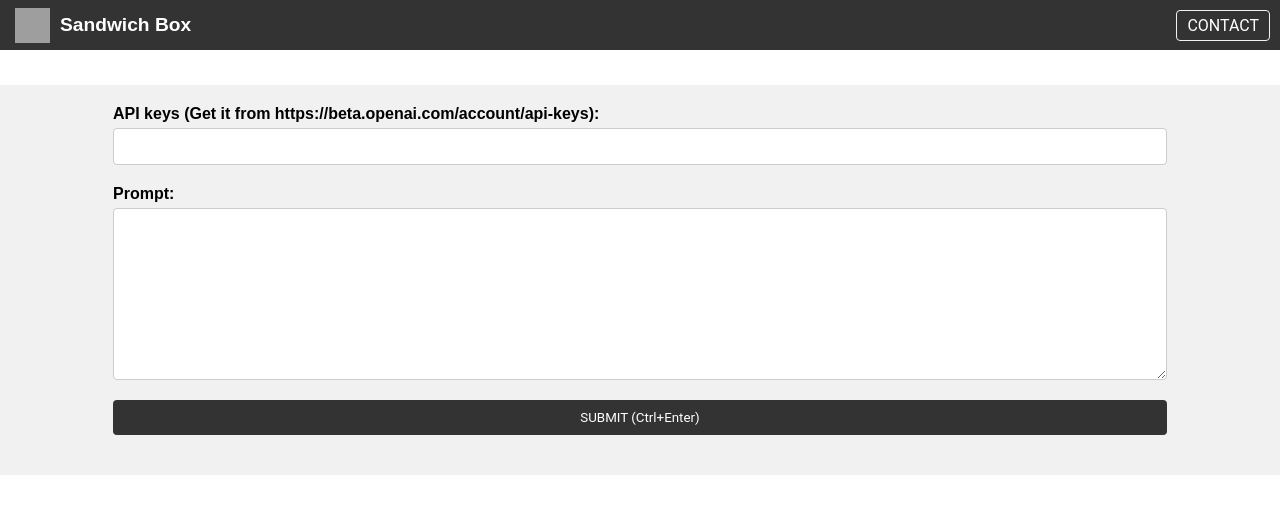
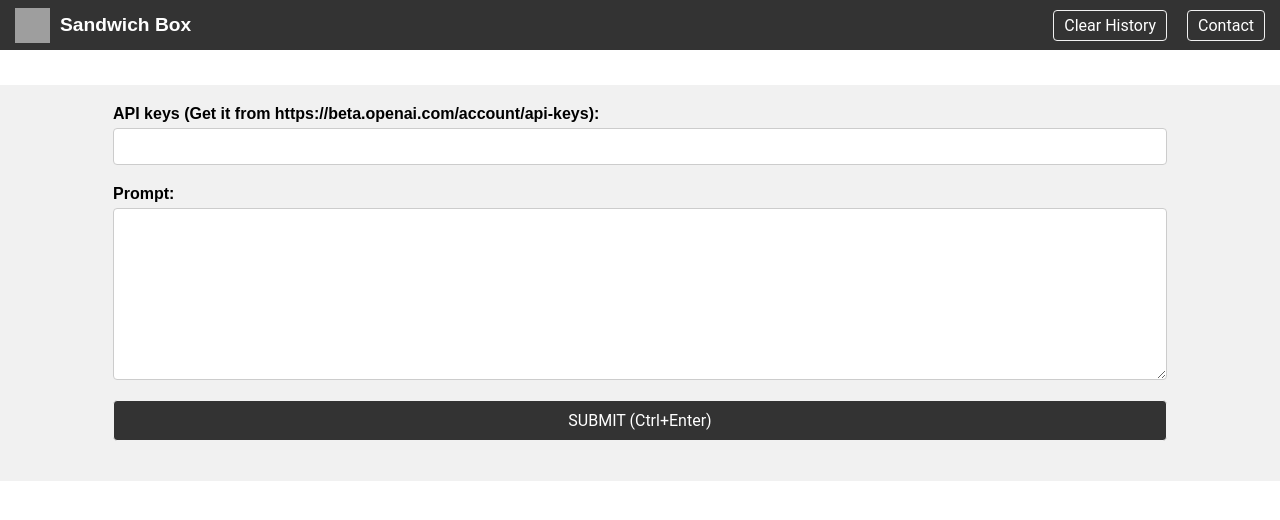
Before and after one commit to jjwwcc/jjwwcc.github.io, a Jekyll site: the page sb/index.html, which Jekyll copies as it is, in a window 1280 px wide. Shown: the top 520 px of the page. Built offline with Jekyll 4.4.1, drawn with Linux system fonts in a browser that asks for light colours; grey boxes are pictures that could not be loaded.

Commit message:
upadate clear history

```diff
--- a/sb/index.html
+++ b/sb/index.html
@@ -34,7 +34,14 @@
             left: 0;
             z-index: 999;
             display: flex;
+            justify-content: space-between;
             align-items: center;
+        }
+
+        #logo {
+            display: flex;
+            align-items: center;
+            justify-content: center;
         }
 
         header img {
@@ -43,7 +50,7 @@
             margin-left: 10px;
         }
 
-        header h1 {
+        h1 {
             display: inline;
             margin-left: 10px;
             font-size: 1.2em;
@@ -54,12 +61,18 @@
             border: none;
             cursor: pointer;
             font-family: 'Roboto', sans-serif;
-            margin-left: auto;
-            margin-right: 15px;
             padding: 5px 10px;
+            margin: 0 10px;
             border-radius: 4px;
             border: #f1f1f1 solid 1px;
             text-decoration: none;
+        }
+
+        .menu {
+            display: flex;
+            justify-content: space-between;
+            align-items: center;
+            margin-right: 10px;
         }
 
         form {
@@ -102,11 +115,20 @@
         }
 
         form input[type="submit"] {
+            /* a awesome button */
             background: #333;
             color: #fff;
             border: none;
             cursor: pointer;
             font-family: 'Roboto', sans-serif;
+            font-size: 1.0em;
+            padding: 10px 20px;
+            border-radius: 4px;
+            border: #f1f1f1 solid 1px;
+            width: 85%;
+            margin-left: auto;
+            margin-right: auto;
+
         }
 
         #result {
@@ -120,10 +142,10 @@
             top: 45px;
             left: 0;
             width: 100%;
-            background: #4ea502;
+            background: #3ea454;
             color: #fff;
             display: none;
-            font-size: 1.2em;
+            font-size: 1.0em;
         }
 
         pre {
@@ -149,10 +171,14 @@
 <body>
     <!-- a header with logo -->
     <header>
-        <img src="icon.svg" alt="logo" width="35">
-        <h1>Sandwich Box</h1>
-        <!-- contact button -->
-        <a href="https://jjwwcc.github.io/chat" target="_blank"> CONTACT </a>
+        <div id="logo">
+            <img src="icon.svg" alt="logo" width="35">
+            <h1>Sandwich Box</h1>
+        </div>
+        <div class="menu">
+            <a href="#" id="clear"> Clear History </a>
+            <a href="https://jjwwcc.github.io/chat" target="_blank"> Contact </a>
+        </div>
     </header>
 
     <div id="gptMsg"></div>
@@ -227,7 +253,7 @@
             // result.innerHTML = '';
             error.innerHTML = ' ';
             gptMsg.style.display = 'block';
-            gptMsg.innerHTML = 'Generating...';
+            gptMsg.innerHTML = '<div style="padding: 15px;">Generating...</div>';
             // console.log(promptStr);
             // 发送请求
             fetch('https://api.openai.com/v1/completions', {
@@ -297,6 +323,11 @@
                 document.getElementById("promptSubmit").click();
             }
         };
+        // clear chatHistory
+        document.getElementById('clear').addEventListener('click', function () {
+            chatHistory = '';
+            result.innerHTML = '';
+        });
     </script>
 
 </body>
```
